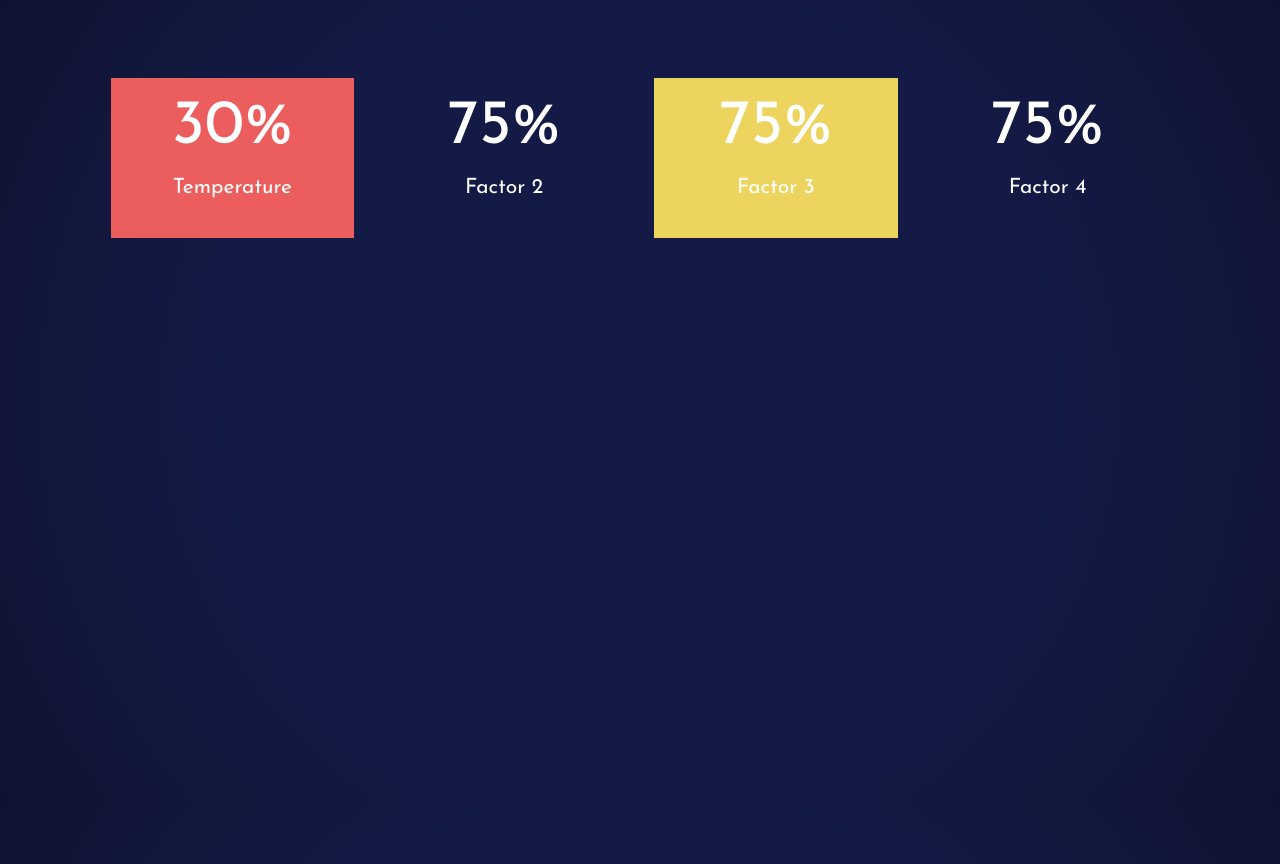
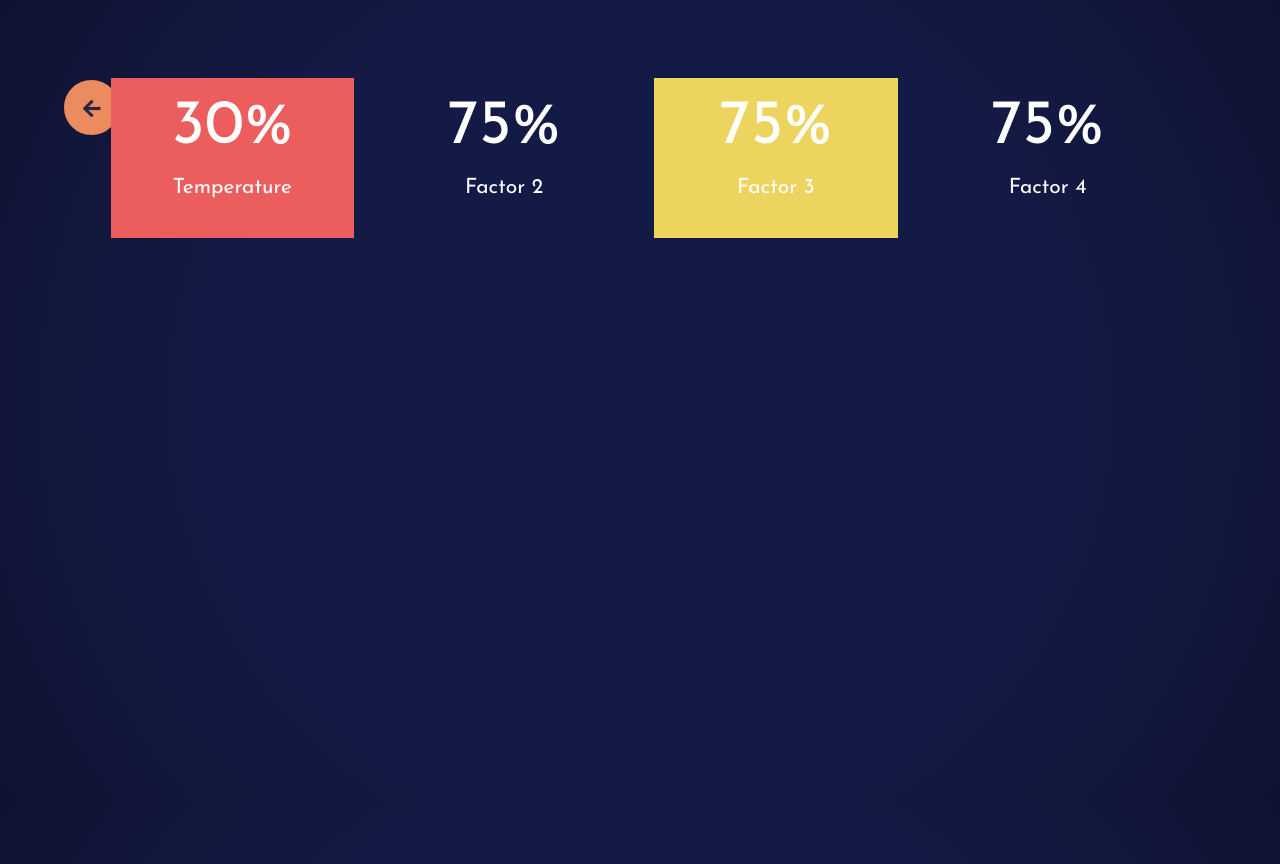
Before and after one commit to DMeechan/sleepyhead, a React (Create React App) app in the folder web/: page /factors in a window 1280 px wide. Built offline with nearby package versions, Linux system fonts and the light colour scheme.

Commit message:
Added back button

```diff
--- a/web/src/index.css
+++ b/web/src/index.css
@@ -20,6 +20,21 @@ code {
   /* chage background to transparent */
 }
 
+#back-button {
+  position: fixed;
+  top: 10vh;
+  left: 5vw;
+  color: #141a46;
+  background: #ec8b5e;
+  border: 2px solid #ec8b5e;
+}
+
+#back-button:hover {
+  color: #ec8b5e;
+  background: #141a46;
+  border: 2px solid #ec8b5e;
+}
+
 #factor-grid {
   margin: 20px;
 }
@@ -36,7 +51,9 @@ code {
   padding-bottom: 20px;
 }
 
-a, a:link, a:visited {
+a,
+a:link,
+a:visited {
   color: white;
 }
 
@@ -49,7 +66,7 @@ a, a:link, a:visited {
 }
 
 .green-factor {
-    background: #94ec5e ;
+  background: #94ec5e;
   background: transparent;
 }
 
--- a/web/src/pages/Factors.js
+++ b/web/src/pages/Factors.js
@@ -5,27 +5,54 @@ import FactorStatus from '../components/FactorStatus';
 
 class FactorGrid extends React.Component {
   render() {
-        return <div id="factor-grid" className="ui grid">
+    return (
+      <div id="factor-grid" className="ui grid">
         <div className="four wide column">
-                <FactorStatus score="30" factor="Temperature" colour_class="red-factor" />
+          <FactorStatus
+            score="30"
+            factor="Temperature"
+            colour_class="red-factor"
+          />
         </div>
         <div className="four wide column">
-                <FactorStatus score="75" factor="Factor 2" colour_class="green-factor" />
+          <FactorStatus
+            score="75"
+            factor="Factor 2"
+            colour_class="green-factor"
+          />
         </div>
         <div className="four wide column">
-                <FactorStatus score="75" factor="Factor 3" colour_class="yellow-factor" />
+          <FactorStatus
+            score="75"
+            factor="Factor 3"
+            colour_class="yellow-factor"
+          />
         </div>
         <div className="four wide column">
-                <FactorStatus score="75" factor="Factor 4" colour_class="green-factor" />
+          <FactorStatus
+            score="75"
+            factor="Factor 4"
+            colour_class="green-factor"
+          />
         </div>
       </div>
+    );
   }
 }
 
 export default class Factors extends React.Component {
   render() {
-    return <div id="content-container">
+    return (
+      <div>
+        <Link to="/">
+          <button id="back-button" class="circular ui icon huge button">
+            <i class="arrow alternate left icon"></i>
+          </button>
+        </Link>
+        <div id="content-container">
           <FactorGrid />
-    </div>;
+        </div>
+      </div>
+    );
   }
 }
--- a/web/src/pages/Feedback.js
+++ b/web/src/pages/Feedback.js
@@ -3,6 +3,15 @@ import { Link } from 'react-router-dom';
 
 export default class Feedback extends React.Component {
   render() {
-    return <div id="content-container">Feedback</div>;
+    return (
+      <div>
+        <Link to="/factors">
+          <button id="back-button" class="circular ui icon huge button">
+            <i class="arrow alternate left icon"></i>
+          </button>
+        </Link>
+        <div id="content-container">Feedback</div>
+      </div>
+    );
   }
 }
```
Lines whose indentation alone changed are shown as unchanged.
